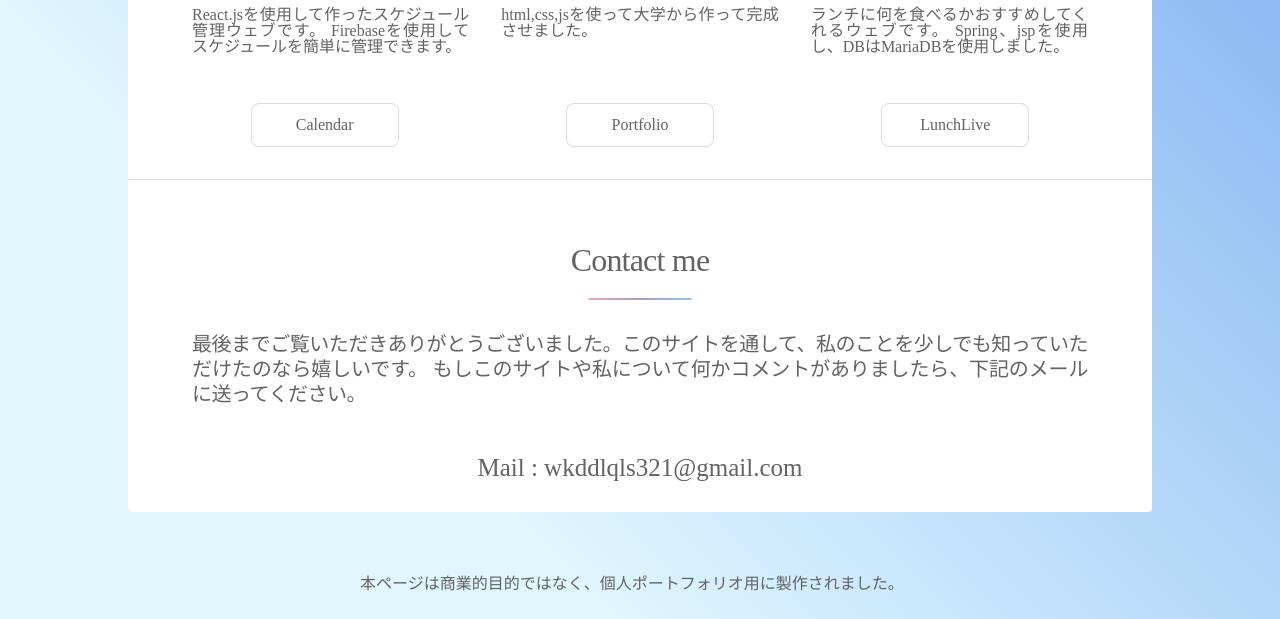
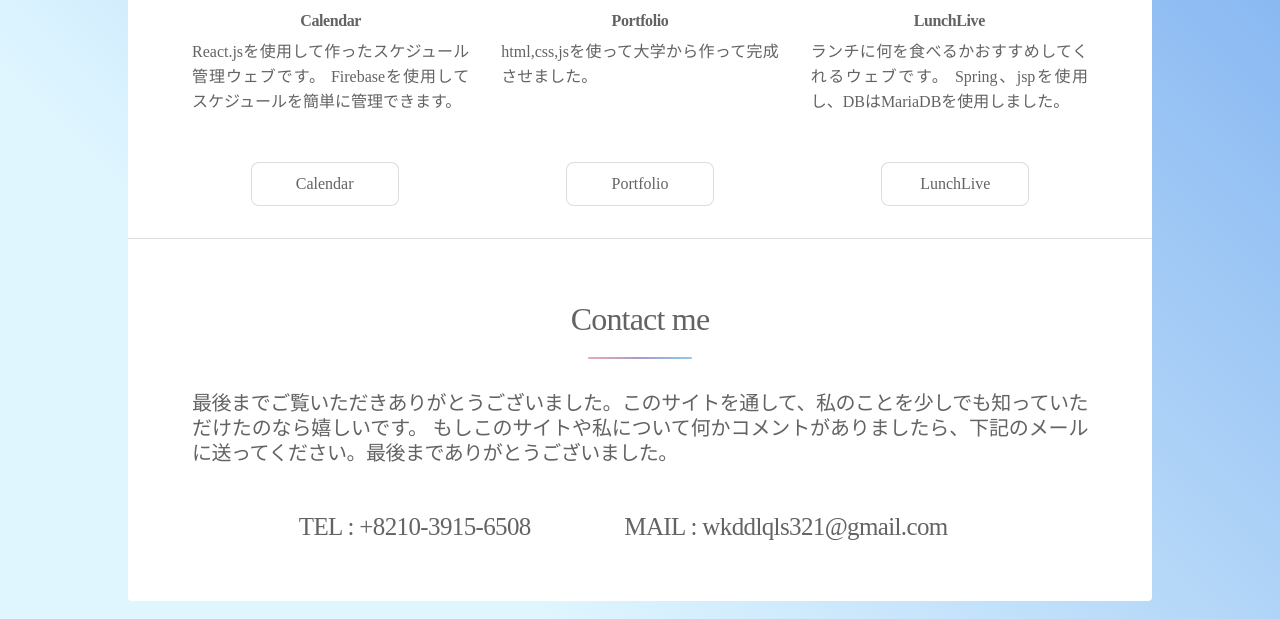
Before and after one commit to JangIBin/Portfolio, a plain HTML site: page index.html in a window 1280 px wide. Shown: the part 2549-3168 px from the top of the page. Drawn offline with Linux system fonts and the light colour scheme.

Commit message:
0712_modify

```diff
--- a/index.html
+++ b/index.html
@@ -77,7 +77,7 @@
                             </li>
                             <li class="style3" style="padding-top: 42px;" >
                                 <div style="font-size: 1.8rem; margin-bottom: 7px;">JAVA</div>
-                                <strong>55%</strong> JAVA
+                                <strong>65%</strong> JAVA
                             </li>
                             <li class="style4" style="padding-top: 42px;">
                                 <div style="font-size: 1.8rem; margin-bottom: 7px;">SPRING</div>
@@ -111,7 +111,7 @@
                             </li>
                         </ul>
 
-                        <p style="text-align: justify;">パーセントの見方は「0%~40%: 軽く使用した程度」、「40%~60%: プロジェクトで使用したが、もう少し習熟が必要」、「60%~100%: 自由に駆使できる」。という感じです。</p>
+                        <p style="text-align: justify;">パーセントの見方は<br />「0%~40%: 軽く使用した程度」<br />「40%~60%: プロジェクトで使用したが、もう少し習熟が必要」<br>「60%~100%: 自由に駆使できる」。という感じです。</p>
                     </section>
 
                 <!-- Second Section -->
@@ -132,7 +132,7 @@
                                 height: 190px;
                                 ">
                                 <h3 style="font-weight: bold; margin-bottom: 10px;">Calendar</h3>
-                                <p style="text-align: justify;">React.jsを使用して作ったスケジュール管理ウェブです。 Firebaseを使用してスケジュールを簡単に管理できます。</p>
+                                <p style="text-align: justify; line-height: 25px;">React.jsを使用して作ったスケジュール管理ウェブです。 Firebaseを使用してスケジュールを簡単に管理できます。</p>
 
                             </li>
                             <li>
@@ -146,7 +146,7 @@
                                 height: 190px;
                                 ">
                                 <h3 style="font-weight: bold; margin-bottom: 10px;">Portfolio</h3>
-                                <p style="text-align: justify;">html,css,jsを使って大学から作って完成させました。</p>
+                                <p style="text-align: justify; line-height: 25px;">html,css,jsを使って大学から作って完成させました。</p>
                             </li>
                             <li>
                                 <img src="./images/lunchlive.PNG" style="border: solid 1px;
@@ -159,7 +159,7 @@
                                 height: 190px;
                                 ">
                                 <h3 style="font-weight: bold; margin-bottom: 10px;">LunchLive</h3>
-                                <p style="text-align: justify;">ランチに何を食べるかおすすめしてくれるウェブです。 Spring、jspを使用し、DBはMariaDBを使用しました。</p>
+                                <p style="text-align: justify; line-height: 25px;">ランチに何を食べるかおすすめしてくれるウェブです。 Spring、jspを使用し、DBはMariaDBを使用しました。</p>
                             </li>
                         </ul>
                         <footer class="major" style="display: flex;">
@@ -180,9 +180,14 @@
                         <header class="major">
                             <h2>Contact me</h2>
                             <p style="line-height: 25px; text-align: justify;">最後までご覧いただきありがとうございました。このサイトを通して、私のことを少しでも知っていただけたのなら嬉しいです。
-                                もしこのサイトや私について何かコメントがありましたら、下記のメールに送ってください。</p>
+                                もしこのサイトや私について何かコメントがありましたら、下記のメールに送ってください。最後までありがとうございました。</p>
                         </header>
-                        <div style="font-size: 25px;">Mail : wkddlqls321@gmail.com</div>
+                        <div style="padding-bottom: 30px; display: flex; justify-content: space-around;">
+                            <h2 style="font-size: 25px; margin-left: 60px;">TEL : +8210-3915-6508</h2>
+                            <h2 style="font-size: 25px;">MAIL : wkddlqls321@gmail.com</h2>
+                            <h2></h2>
+                        </div>
+
                     </section>
 
             </div>
```
